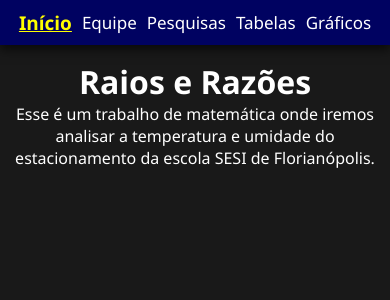
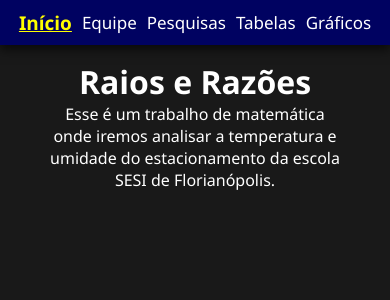
Before and after one commit to Igor-Dias-2010/raios-e-razoes, a Next.js app: page / in a window 390 px wide. Shown: the top 300 px of the page. Built offline with nearby package versions, Linux system fonts and the light colour scheme.

Commit message:
update: texto da página de início mais comprimido em  mobile

```diff
--- a/src/app/globals.css
+++ b/src/app/globals.css
@@ -91,7 +91,6 @@ figure {
     grid-column: 1 /-1;
     justify-self: center;
 }
-
 table {
     border: 2px solid rgb(140, 130, 115);
     border-radius: 3px;
@@ -196,6 +195,9 @@ button:hover {
 .page-graficos {
     width: 100%;
 }
+p {
+    width: 300px;
+}
 @media (min-width: 1080px) {
     .fotos {
         grid-template-columns: 2fr 2fr;
@@ -211,7 +213,11 @@ button:hover {
         border-bottom-left-radius: 100%;
         border-bottom-right-radius: 100%;
     }
+    p{
+        width: 100%;
+    }
 }
+
 @media (max-width: 768px) {
     .label-barra {
         display: none;
```
